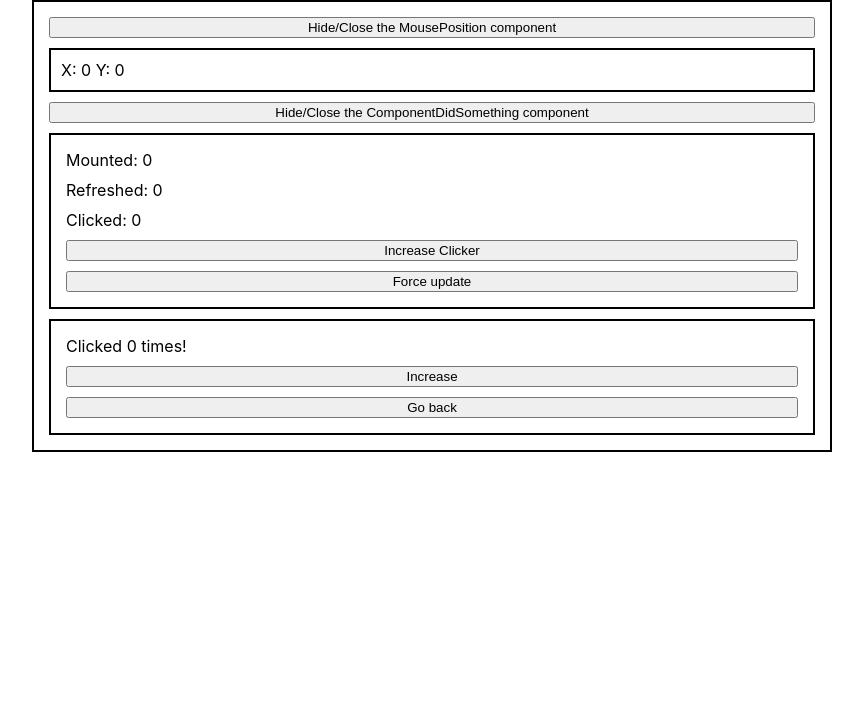
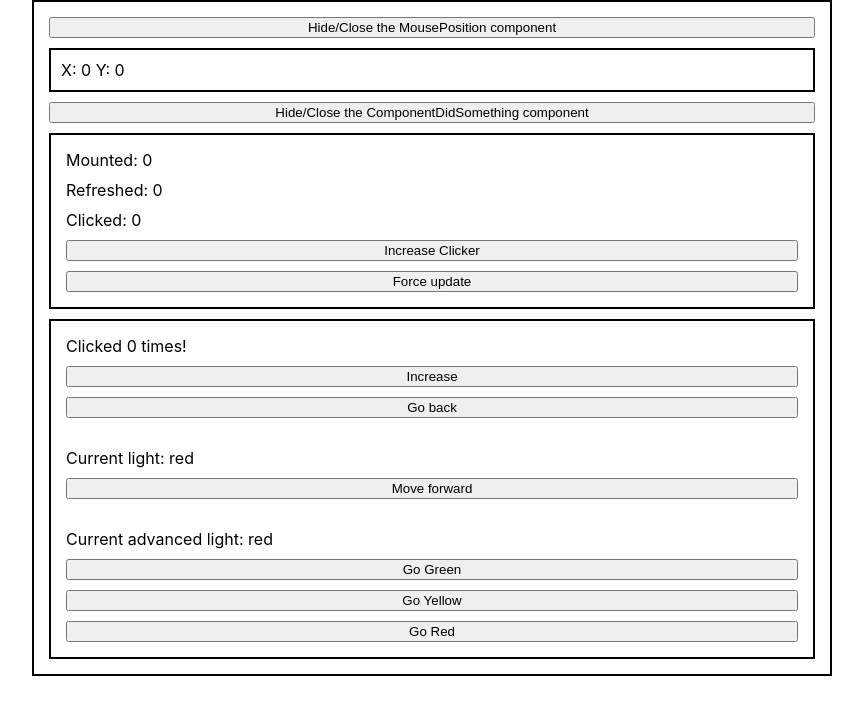
Before and after one commit to SammyIsra/react-hoooks-tests, a React (Create React App) app: page / in a window 1280 px wide. Shown: the top 714 px of the page, without its empty margins (208-1071 px from the left). Built offline with nearby package versions, Linux system fonts and the light colour scheme.

Commit message:
Added two additional reducers to simulate traffic lights. Useless, but fun

```diff
--- a/src/Components/ReducerFun.tsx
+++ b/src/Components/ReducerFun.tsx
@@ -1,9 +1,8 @@
 import React, { useReducer } from "react";
 import SimpleList from "../Styles/SimpleList";
 
-type reducerStates = "advance" | "go back";
-
-const componentReducer: React.Reducer<number, reducerStates> = (
+type CounterReducerStates = "advance" | "go back";
+const counterReducer: React.Reducer<number, CounterReducerStates> = (
   prevState,
   action
 ) => {
@@ -15,14 +14,57 @@ const componentReducer: React.Reducer<number, reducerStates> = (
   }
 };
 
+type StreetLightStates = "green" | "yellow" | "red";
+const streetLightReducer: React.Reducer<StreetLightStates, void> = (
+  prevState,
+  action
+) => {
+  switch (prevState) {
+    case "green":
+      return "yellow";
+    case "yellow":
+      return "red";
+    case "red":
+      return "green";
+  }
+};
+
+type AdvancedStreetLightStates = "green" | "yellow" | "red";
+const advancedStreetLightReducer: React.Reducer<
+  StreetLightStates,
+  StreetLightStates
+> = (prevState, action) => {
+  switch (prevState) {
+    case "green":
+      return action === "yellow" ? action : prevState;
+    case "yellow":
+      return action === "red" ? action : prevState;
+    case "red":
+      return action === "green" ? action : prevState;
+  }
+};
+
 const ReducerFun = () => {
-  const [state, dispatch] = useReducer(componentReducer, 0);
+  const [clickedCounter, dispatchCounter] = useReducer(counterReducer, 0);
+  const [light, dispatchLight] = useReducer(streetLightReducer, "red");
+  const [aLight, aDispatchLight] = useReducer(
+    advancedStreetLightReducer,
+    "red"
+  );
 
   return (
     <SimpleList>
-      <div>Clicked {state} times!</div>
-      <button onClick={() => dispatch("advance")}>Increase</button>
-      <button onClick={() => dispatch("go back")}>Go back</button>
+      <div>Clicked {clickedCounter} times!</div>
+      <button onClick={() => dispatchCounter("advance")}>Increase</button>
+      <button onClick={() => dispatchCounter("go back")}>Go back</button>
+      <br />
+      <div>Current light: {light}</div>
+      <button onClick={() => dispatchLight()}>Move forward</button>
+      <br />
+      <div>Current advanced light: {aLight}</div>
+      <button onClick={() => aDispatchLight("green")}>Go Green</button>
+      <button onClick={() => aDispatchLight("yellow")}>Go Yellow</button>
+      <button onClick={() => aDispatchLight("red")}>Go Red</button>
     </SimpleList>
   );
 };
```
